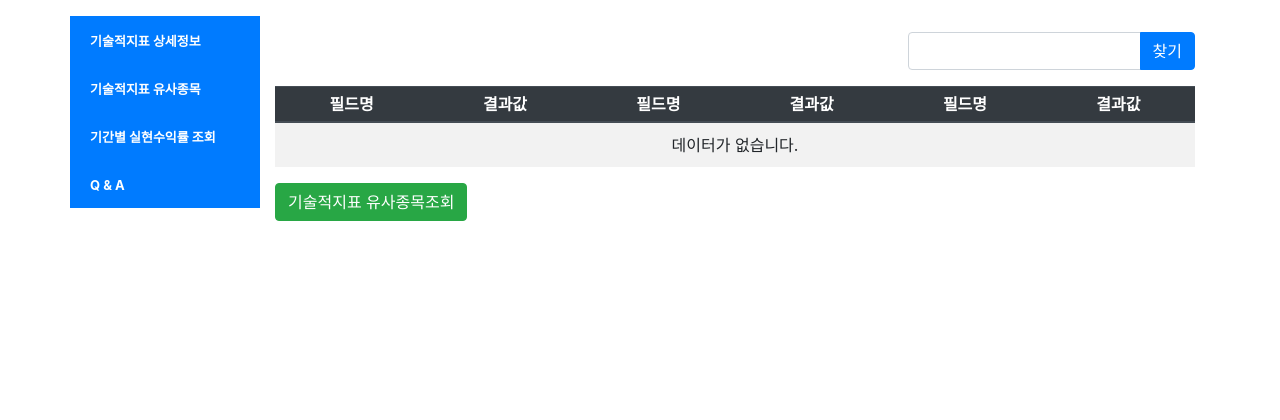
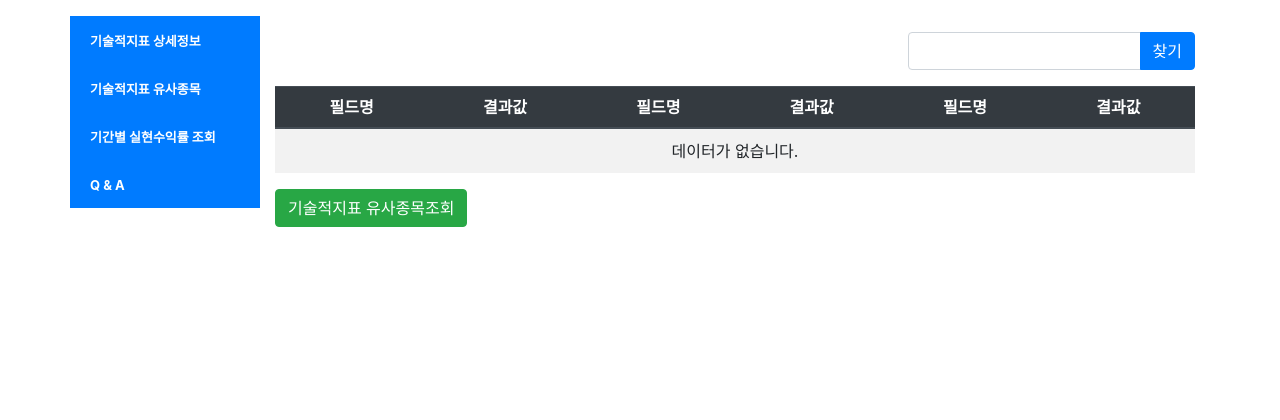
Before and after one commit to yswon2/pybo, a Django app: page /pybo/ in a window 1280 px wide. Shown: the part 56-476 px from the top of the page. Run offline with Django 3.2, Linux system fonts and the light colour scheme; data comes from the database, SQL or seed files in the repository; data that the repository does not hold is empty; some libraries are stand-ins or nearby versions.

Commit message:
화면보정

```diff
--- a/templates/pybo/pathdetailinfo.html
+++ b/templates/pybo/pathdetailinfo.html
@@ -27,12 +27,12 @@
                     <table class="table table-striped" >
                         <thead>
                         <tr class="thead-dark text-center">
-                            <th><div style="height: 10px; line-height: 10px;">필드명</div></th>
-                            <th><div style="height: 10px; line-height: 10px;">결과값</div></th>
-                            <th><div style="height: 10px; line-height: 10px;">필드명</div></th>
-                            <th><div style="height: 10px; line-height: 10px;">결과값</div></th>
-                            <th><div style="height: 10px; line-height: 10px;">필드명</div></th>
-                            <th><div style="height: 10px; line-height: 10px;">결과값</div></th>
+                            <th><div style="height: 100%; line-height: 100%;">필드명</div></th>
+                            <th><div style="height: 100%; line-height: 100%;">결과값</div></th>
+                            <th><div style="height: 100%; line-height: 100%;">필드명</div></th>
+                            <th><div style="height: 100%; line-height: 100%;">결과값</div></th>
+                            <th><div style="height: 100%; line-height: 100%;">필드명</div></th>
+                            <th><div style="height: 100%; line-height: 100%;">결과값</div></th>
                         </tr>
                         </thead>
                         {% if pathdetailinfo_list %}
--- a/templates/pybo/stockpathdetail.html
+++ b/templates/pybo/stockpathdetail.html
@@ -25,8 +25,8 @@
                     </div>
 
                     <table id="example-table-1" class="table table-striped" >
-                       <thead>
-                       <tr class="thead-dark text-center align-items-center">
+                        <thead>
+                        <tr class="thead-dark text-center align-items-center">
                             <!--<th class="col-md-2">날짜</th> -->
                             <th class="col-1.0 align-items-center" rowspan='2' ><div style="height: 100%; line-height: 100%; font-size:1em;">날짜</div></th>
                             <th class="col-1.0 align-items-center" rowspan='2' ><div style="height: 100%; line-height: 100%; font-size:1em;">주식코드</div></th>
@@ -34,7 +34,7 @@
                             <th class="col-1.0 align-items-center" rowspan='2' ><div style="height: 100%; line-height: 100%; font-size:1em;">종가</div></th>
                             <th class="col-1.0 align-items-center" colspan='6' ><div style="height: 100%; line-height: 100%; font-size:1em;">실현수익율</div></th>
                             <th class="col-1.0 align-items-center" colspan='1' ><div style="height: 10px; line-height: 10px; font-size:1em;">유사종목수</div></th>
-                       </tr>
+                        </tr>
                         <tr class="thead-dark text-center align-items-center">
                             <th class="col-1.0"><div style="height: 100%; line-height: 100%; font-size:1em;">최근</div></th>
                             <th class="col-1.0"><div style="height: 100%; line-height: 100%; font-size:1em;">7일</div></th>
```
Also changed, not shown: other parts of templates/pybo/pathdetailinfo.html (+28 -33 lines).
